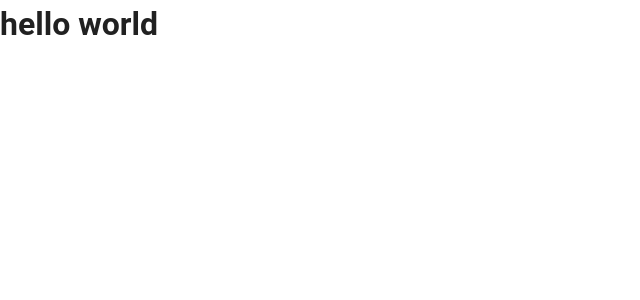
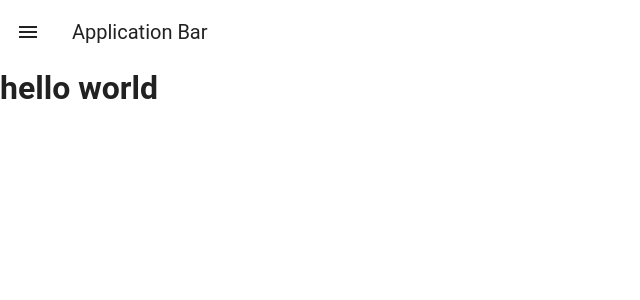
Before and after one commit to cinxini/blog, a Nuxt app: page / in a window 1280 px wide. Shown: the top 300 px of the page, without its empty margins (0-640 px from the left). Built offline with nearby package versions, Linux system fonts and the light colour scheme.

Commit message:
default layout

```diff
--- /dev/null
+++ b/layouts/default.vue
@@ -0,0 +1,26 @@
+<template>
+  <v-app>
+
+    <v-app-bar :elevation="0">
+    <template v-slot:prepend>
+      <v-app-bar-nav-icon></v-app-bar-nav-icon>
+    </template>
+    <v-app-bar-title>Application Bar</v-app-bar-title>
+    </v-app-bar>
+
+    <v-main>
+    <slot />
+    </v-main>
+
+  </v-app>
+
+</template>
+
+<script setup>
+import { VApp } from 'vuetify/components';
+
+</script>
+
+<style>
+
+</style>
--- a/plugins/vuetify.js
+++ b/plugins/vuetify.js
@@ -1,5 +1,4 @@
 import "@mdi/font/css/materialdesignicons.css";
-
 import { createVuetify } from "vuetify";
 import "vuetify/styles";
 
```
